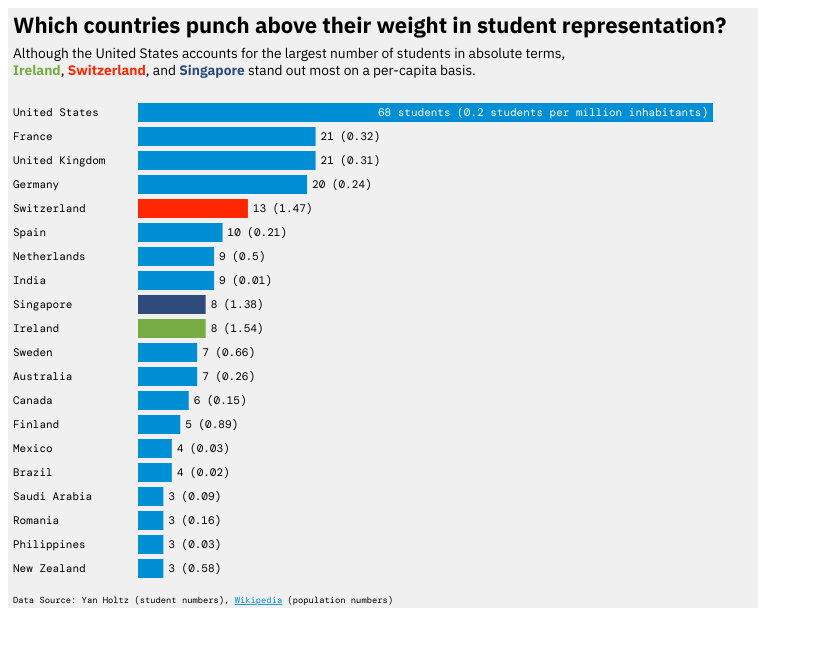
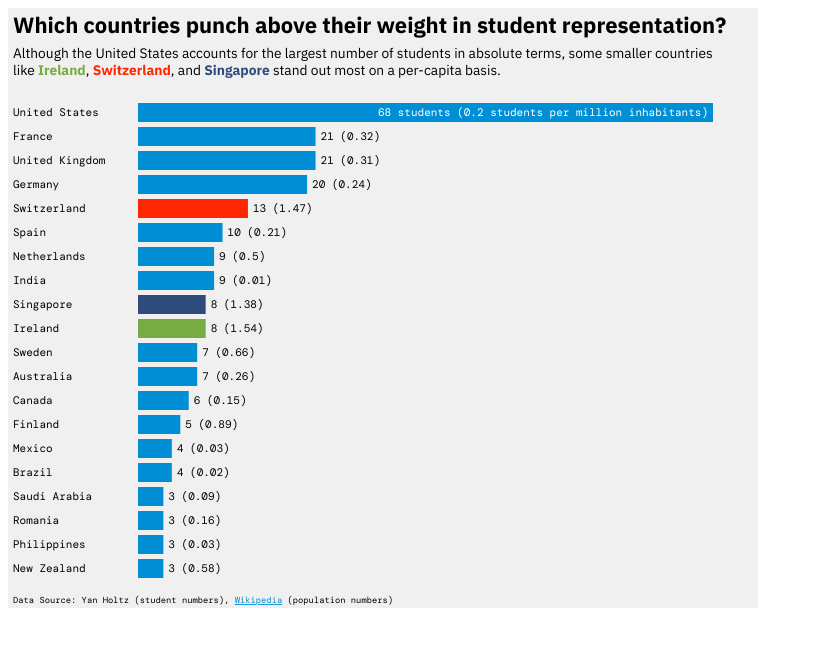
Before and after one commit to trekonom/d3-barchart, a React (Vite) app: page / in a window 1280 px wide. Shown: the top 646 px of the page, without its empty margins (0-813 px from the left). Built offline with nearby package versions, Linux system fonts and the light colour scheme; a web font is replaced by a local one.

Commit message:
Update subtitle

```diff
--- a/src/Barplot.jsx
+++ b/src/Barplot.jsx
@@ -31,9 +31,10 @@ function Barplot({ data, width, height }) {
       <text x={5} y={50} className="subtitle">
         <tspan dy={0}>
           Although the United States accounts for the largest number of students
-          in absolute terms,
+          in absolute terms, some smaller countries
         </tspan>
         <tspan dy="1.2em" x={5}>
+          like{" "}
           <tspan fontWeight="bold" fill="var(--green)">
             Ireland
           </tspan>
```
